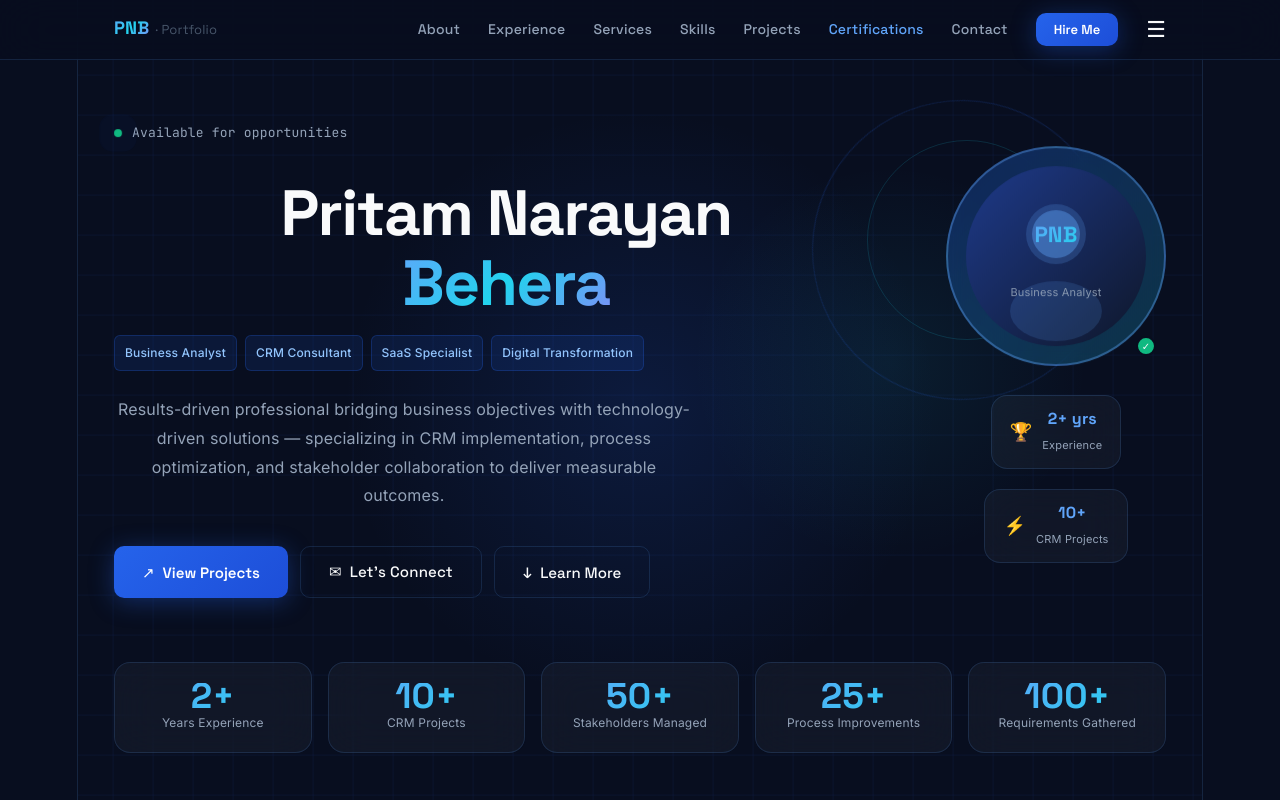
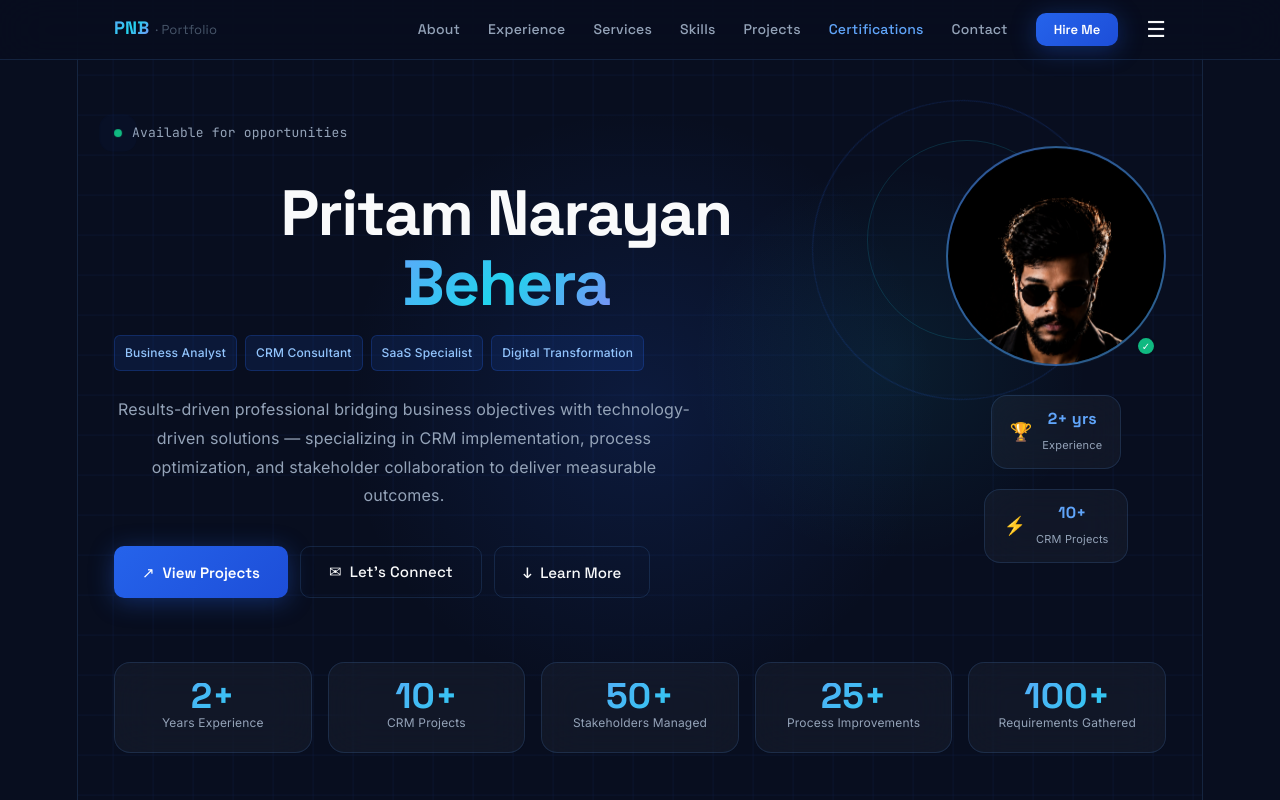
Before and after one commit to pritamnarayan/Pritam_Portfolio, a React (Vite) app: page / in a window 1280 px wide. Shown: the top 800 px of the page. Built offline with nearby package versions, Linux system fonts and the light colour scheme.

Commit message:
Added profile photo

```diff
--- a/src/App.jsx
+++ b/src/App.jsx
@@ -602,24 +602,17 @@ export default function Portfolio() {
                   position: "relative", overflow: "hidden",
                   backdropFilter: "blur(10px)",
                 }}>
-                  <svg width="180" height="180" viewBox="0 0 180 180">
-                    <defs>
-                      <linearGradient id="avatarGrad" x1="0%" y1="0%" x2="100%" y2="100%">
-                        <stop offset="0%" stopColor="#1E3A8A" />
-                        <stop offset="100%" stopColor="#0F172A" />
-                      </linearGradient>
-                      <linearGradient id="textGrad" x1="0%" y1="0%" x2="100%" y2="100%">
-                        <stop offset="0%" stopColor="#60A5FA" />
-                        <stop offset="100%" stopColor="#22D3EE" />
-                      </linearGradient>
-                    </defs>
-                    <circle cx="90" cy="90" r="90" fill="url(#avatarGrad)" />
-                    <circle cx="90" cy="68" r="30" fill="rgba(96,165,250,0.2)" />
-                    <circle cx="90" cy="68" r="24" fill="rgba(96,165,250,0.4)" />
-                    <ellipse cx="90" cy="145" rx="46" ry="30" fill="rgba(96,165,250,0.15)" />
-                    <text x="90" y="76" textAnchor="middle" fontFamily="Space Grotesk, sans-serif" fontSize="22" fontWeight="700" fill="url(#textGrad)">PNB</text>
-                    <text x="90" y="130" textAnchor="middle" fontFamily="Inter, sans-serif" fontSize="11" fill="rgba(148,163,184,0.9)">Business Analyst</text>
-                  </svg>
+<img
+  src="/profile.PNG"
+  alt="Pritam Narayan Behera"
+  style={{
+    width: "100%",
+    height: "100%",
+    objectFit: "cover",
+    objectPosition: "50% 20%",
+    borderRadius: "50%",
+  }}
+/>
                 </div>
                 <div style={{ position: "absolute", bottom: 10, right: 10, background: "#10B981", borderRadius: "50%", width: 20, height: 20, border: "2px solid var(--navy)", display: "flex", alignItems: "center", justifyContent: "center", fontSize: 10 }}>✓</div>
               </div>
```
Also changed, not shown: public/profile.png (added).
